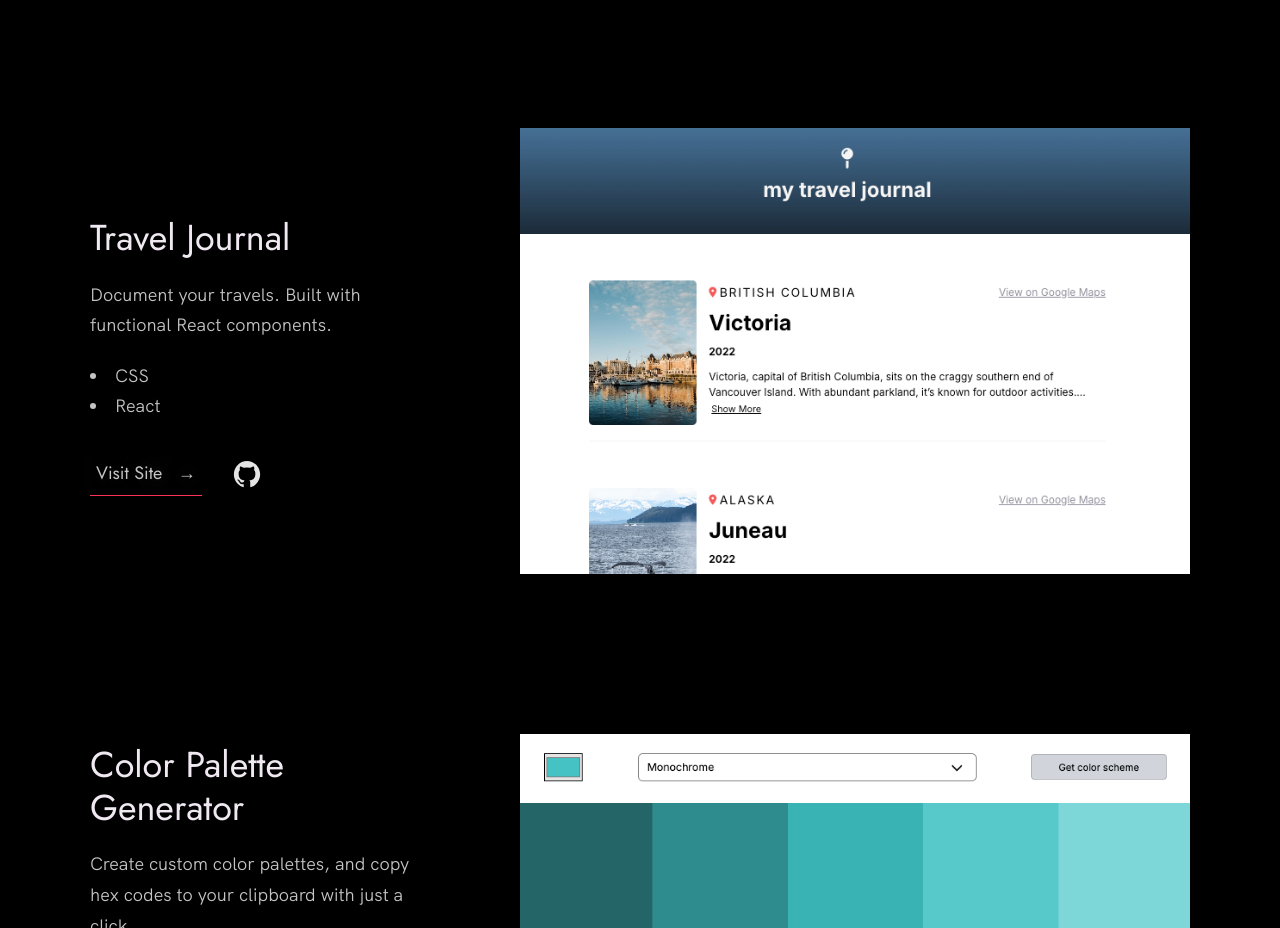
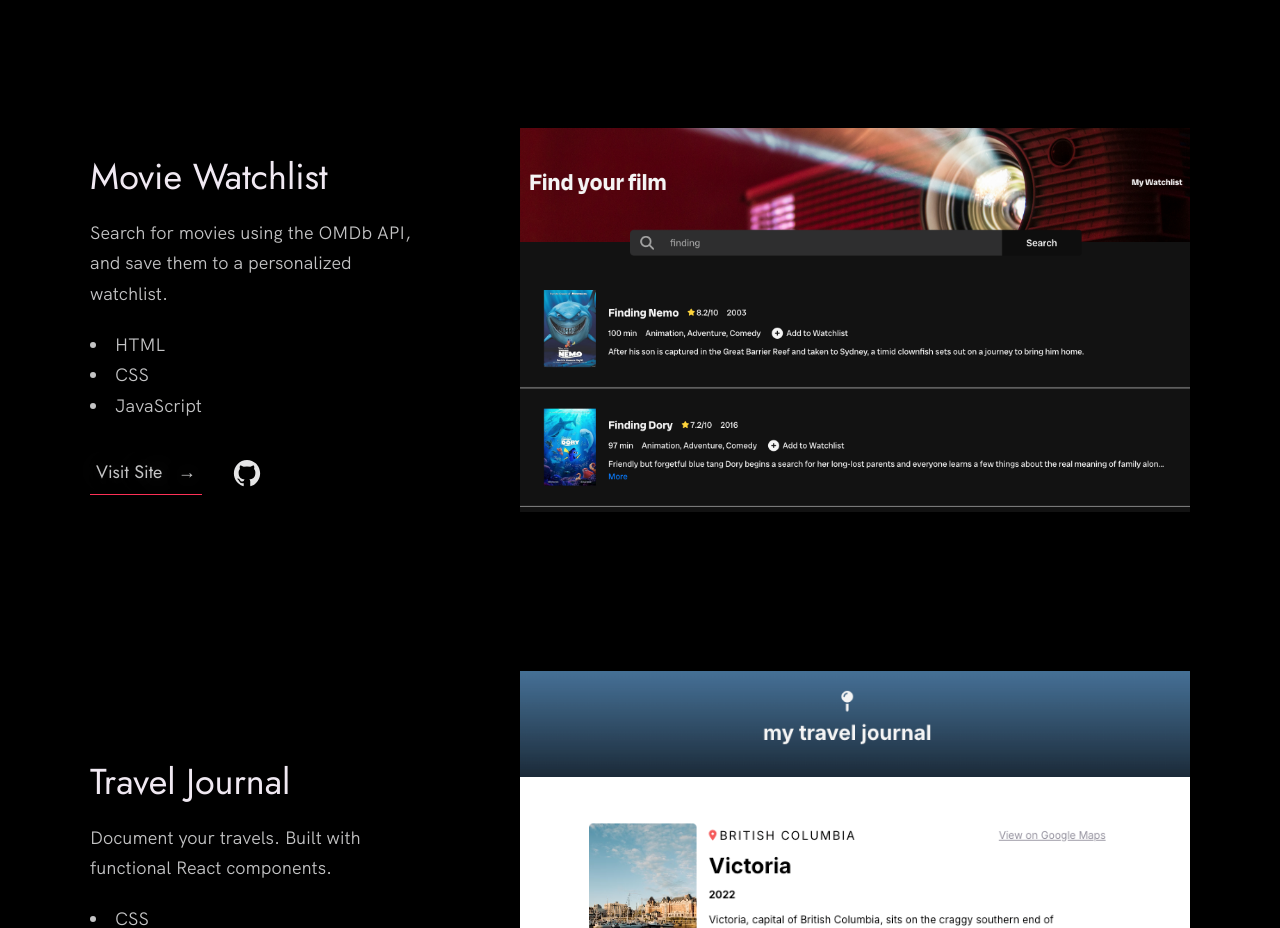
Before and after one commit to Mdowel/portfolio, a website built with Vite: page index.html in a window 1280 px wide. Shown: the part 2540-3468 px from the top of the page. Built offline with nearby package versions, Linux system fonts and the light colour scheme.

Commit message:
add movie watchlist to projects

```diff
--- a/index.html
+++ b/index.html
@@ -131,6 +131,32 @@
             </div>
             <div class="work__image-box">
               <img src="./images/component-library.png" class="work__image" alt="Component Library Project" />
+            </div>
+          </div>
+
+          <div class="work__box">
+            <div class="work__text">
+              <h3>Movie Watchlist</h3>
+              <p>
+                Search for movies using the OMDb API, and save them to a personalized watchlist.
+              </p>
+              <ul class="work__list">
+                <li>HTML</li>
+                <li>CSS</li>
+                <li>JavaScript</li>
+              </ul>
+
+              <div class="work__links">
+                <a href="https://charming-daffodil-e90032.netlify.app/" class="link__text">
+                  Visit Site <span>&rarr;</span>
+                </a>
+                <a href="https://github.com/Mdowel/movie-watchlist">
+                  <img src="./images/github.svg" class="work__code" title="View Source Code" alt="GitHub">
+                </a>
+              </div>
+            </div>
+            <div class="work__image-box">
+              <img src="./images/movie-watchlist.png" class="work__image" alt="Movie Watchlist Project" />
             </div>
           </div>
 
```
Also changed, not shown: images/movie-watchlist.png (added).
